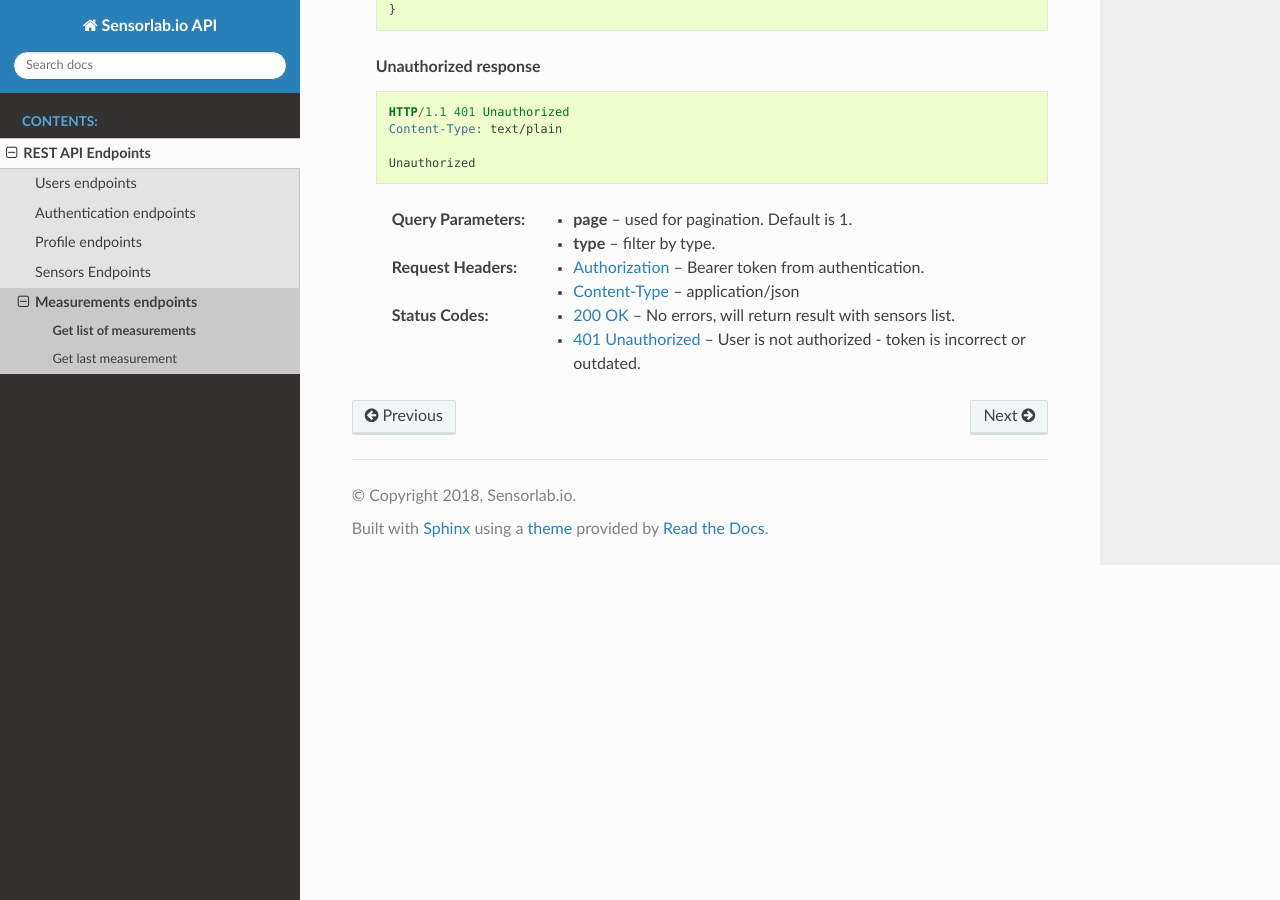
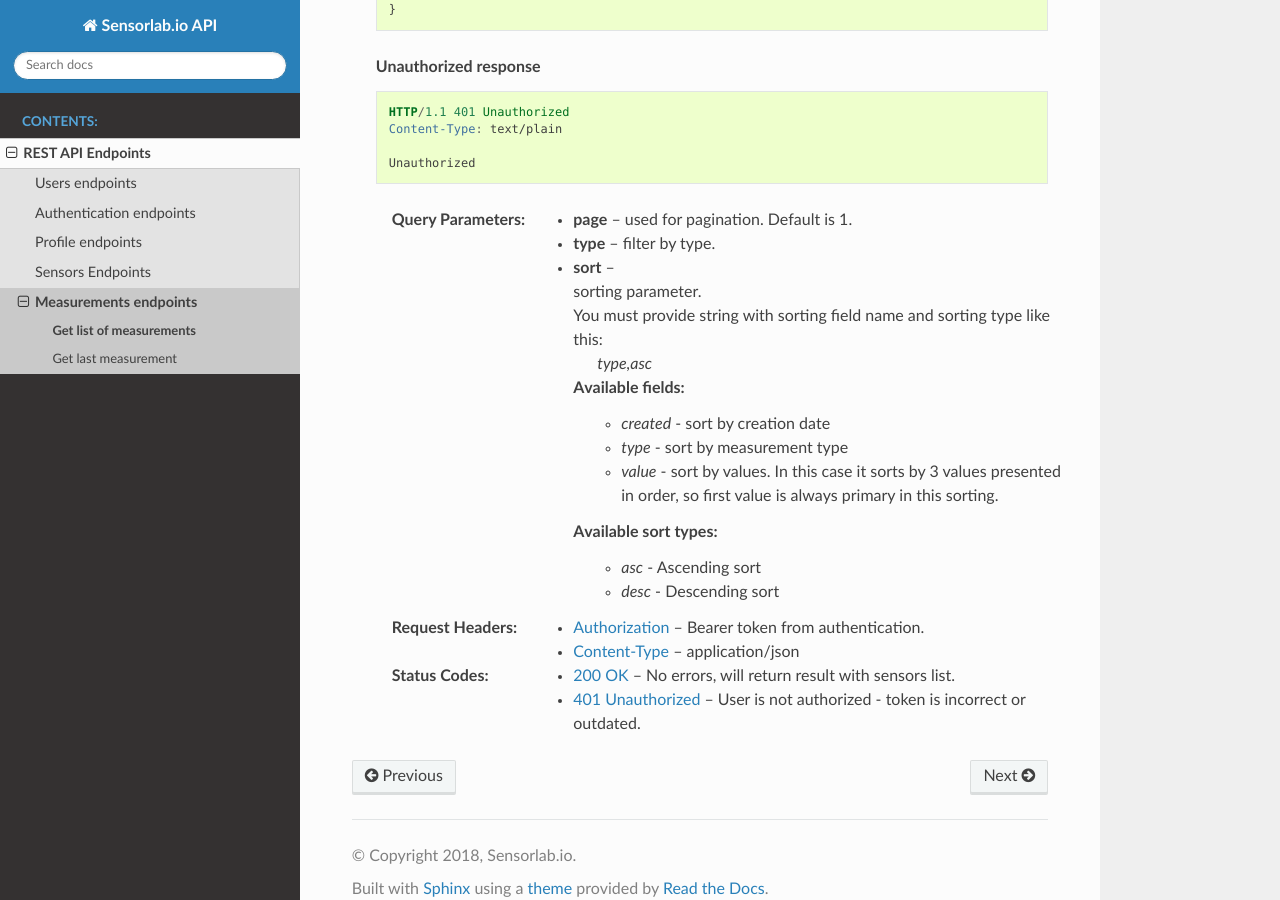
Before and after one commit to sensorlabio/sensorlab-api-docs, a Sphinx documentation site: the page built from source/endpoints/measurements/list.rst, in a window 1280 px wide and 900 px high, scrolled down 954 px. Built offline with Sphinx 7.4.7 and the Read the Docs theme 2.0.0, drawn with Linux system fonts in a browser that asks for light colours.

Commit message:
Added documentation on sorting for measurement list

```diff
--- a/source/endpoints/measurements/list.rst
+++ b/source/endpoints/measurements/list.rst
@@ -62,6 +62,20 @@ Get list of measurements
 
     :query page: used for pagination. Default is 1.
     :query type: filter by type.
+    :query sort: sorting parameter.
+
+        You must provide string with sorting field name and sorting type like this:
+
+                `type,asc`
+
+        Available fields:
+                - `created` - sort by creation date
+                - `type` - sort by measurement type
+                - `value` - sort by values. In this case it sorts by 3 values presented in order, so first value is always primary in this sorting.
+        Available sort types:
+                - `asc` - Ascending sort
+                - `desc` - Descending sort
+
     :reqheader Authorization: Bearer token from authentication.
     :reqheader Content-Type: application/json
     :statuscode 200: No errors, will return result with sensors list.
```
Also changed, not shown: source/endpoints/sensors/measurements/list.rst (+15 -0 lines).
